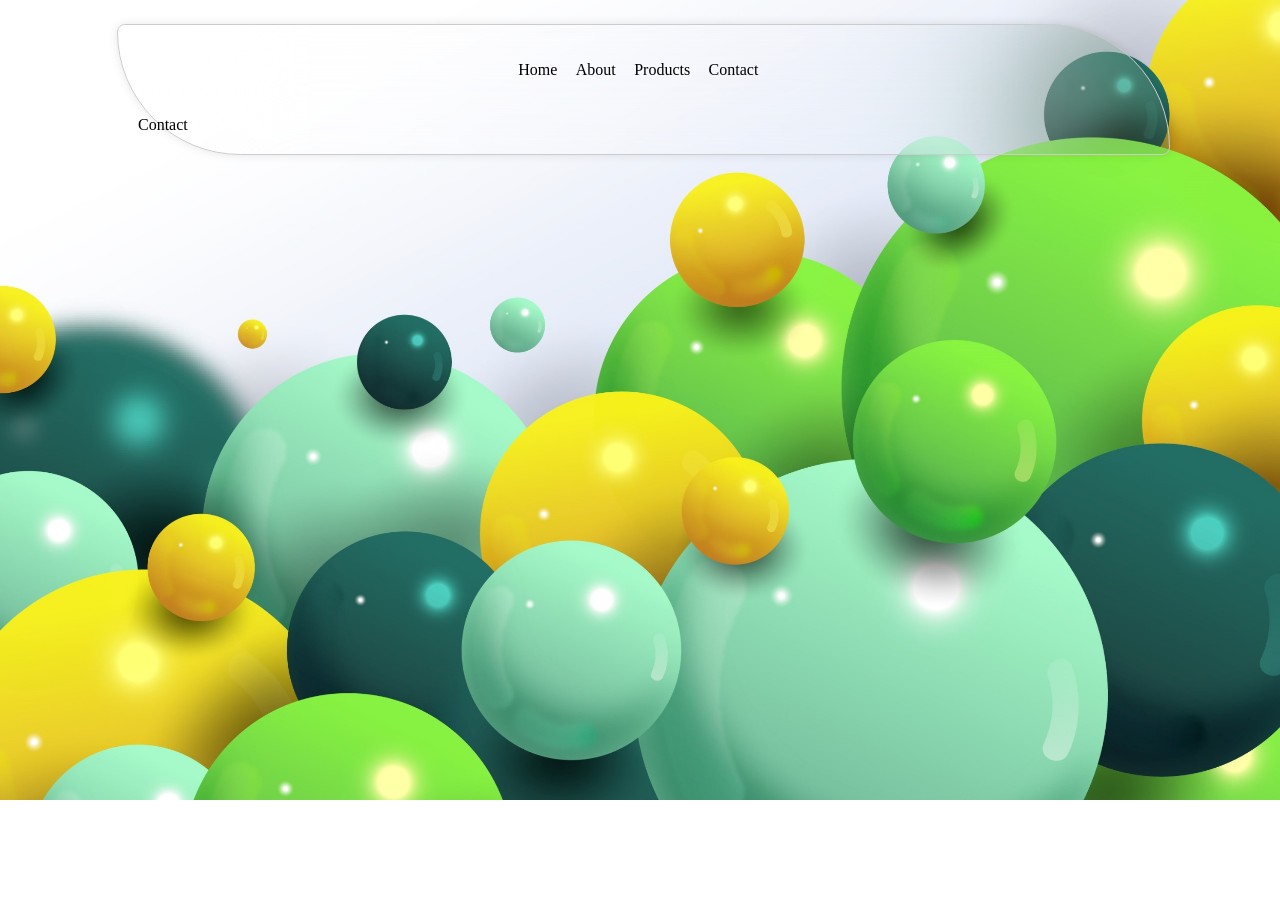
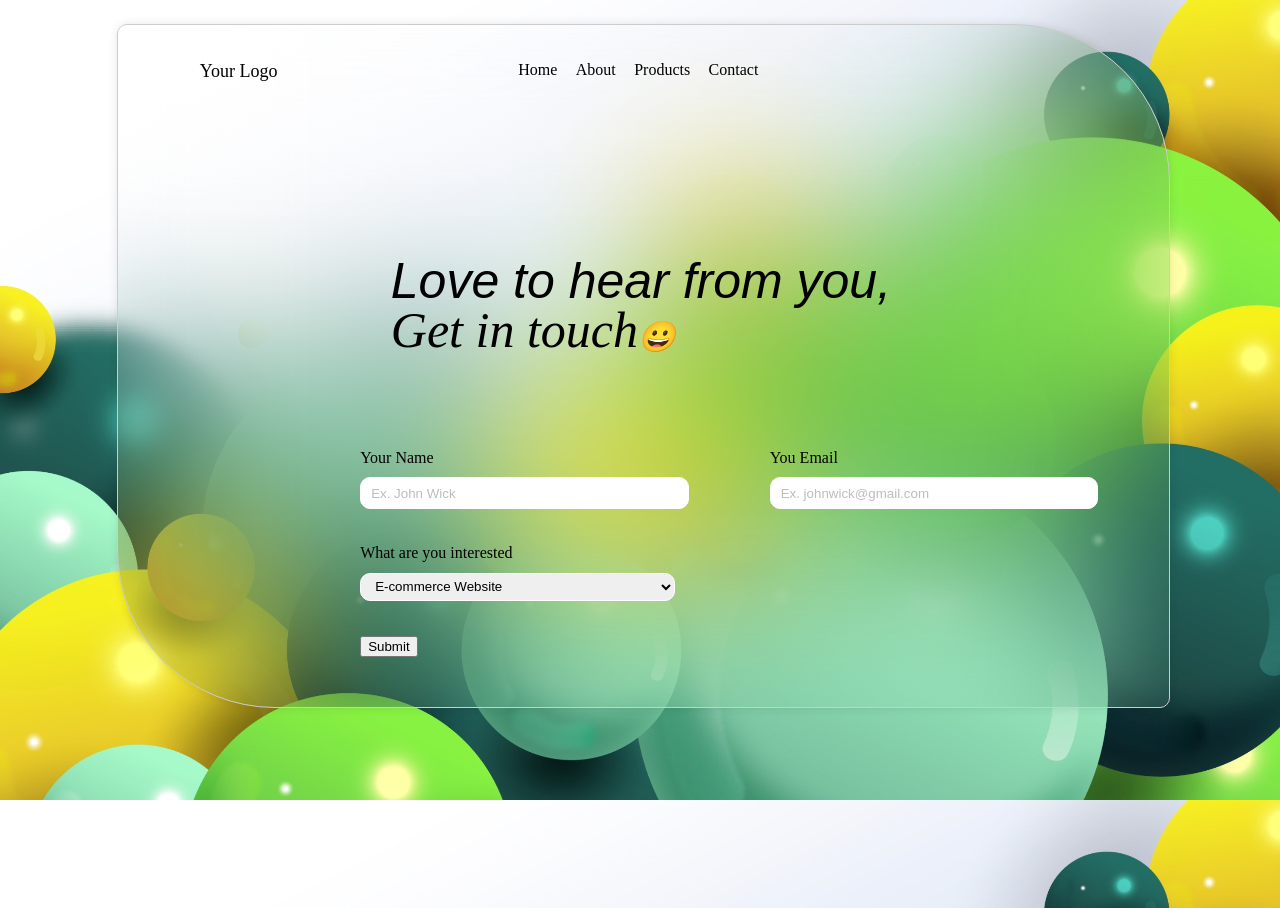
Before and after one commit to piratekingprem/square, a React (Create React App) app in the folder client/: page /contact in a window 1280 px wide. Before the commit the page ends 800 px from the top, so only its background shows below. Built offline with nearby package versions, Linux system fonts and the light colour scheme.

Commit message:
contact page designed

```diff
--- a/client/src/App.css
+++ b/client/src/App.css
@@ -42,7 +42,7 @@
   font-size: large;
   margin-left: -300px;
   margin-top: 0;
-  color:white;
+  color:black;
   background-color: transparent;
 }
 
@@ -144,7 +144,6 @@
   border: 1px solid rgb(241, 239, 236);
   border-radius: 5px 20px 5px 20px;
   transition: transform .2s;
-
 }
 
 .about_us a:hover{
@@ -177,9 +176,49 @@
   font-size: large;
   font-weight: bold;
   color: white;
-
 }
 .home_card_body{
   margin-left: 5%;
   color: white;
 }
+.contact-form {
+  margin-left: 40%;
+}
+
+.contact_page_item {
+  margin-left: -35%;
+  display: grid;
+  grid-template-columns: 1fr 1fr;
+  gap: 20px; /* Adjust the gap between grid items */
+}
+
+.contact_items {
+  margin-top: 10px; /* Adjust the top margin for better spacing */
+}
+
+.contact_us_label {
+  display: block;
+  font-family:'Times New Roman', Times, serif;
+  margin-bottom: 5px; /* Add some space between label and input */
+}
+
+.contact_us_input {
+  height: 28px;
+  margin-top: 3%;
+  width: 90%;
+  border: 1px solid white;
+  border-radius: 10px;
+  outline: none;
+  padding-left: 10px;
+  margin-bottom: 10%;
+}
+
+.contact_us_input:focus{
+  border-radius: 0%;
+  outline: none;
+  background-color: var(--lgtr-blue);
+}
+
+.contact_us_input::placeholder{
+  color: rgb(190, 188, 188);
+}
--- a/client/src/Components/Contact.js
+++ b/client/src/Components/Contact.js
@@ -4,8 +4,31 @@ import Navbar from './Navbar'
 function Contact() {
   return (
     <div className='contact box'>
-      <Navbar/>
-      Contact
+      <Navbar />
+      <p style={{ fontSize: '50px', fontFamily: 'sans-serif', fontStyle: 'italic', marginLeft: '25%', marginTop: '15%' }}>Love to hear from you,</p>
+      <p style={{ fontSize: '50px', fontStyle: 'italic', marginLeft: '25%', marginTop: '-59px' }}>Get in touch<span style={{ fontSize: '30px' }}>&#128512;</span></p>
+      <div className='contact-form'>
+        <form className='grid-container contact_page_item'>
+          <div className='grid-item contact_items'>
+            <label className='contact_us_lable'>Your Name</label>
+            <input className='contact_us_input' placeholder='Ex. John Wick' />
+            <label className='contact_us_lable'>What are you interested</label>
+            <select className='contact_us_input'>
+              <option>E-commerce Website</option>
+              <option>Mobile Application</option>
+              <option>Blog Site</option>
+              <option>Custome Software</option>
+              <option>Other</option>
+            </select>
+            <button>Submit</button>
+          </div>
+          <div className='grid-item colume2_contact_us contact_items'>
+            <label className='contact_us_lable'>You Email</label>
+            <input className='contact_us_input' placeholder='Ex. johnwick@gmail.com '/>
+          </div>
+
+        </form>
+      </div>
     </div>
   )
 }
```
